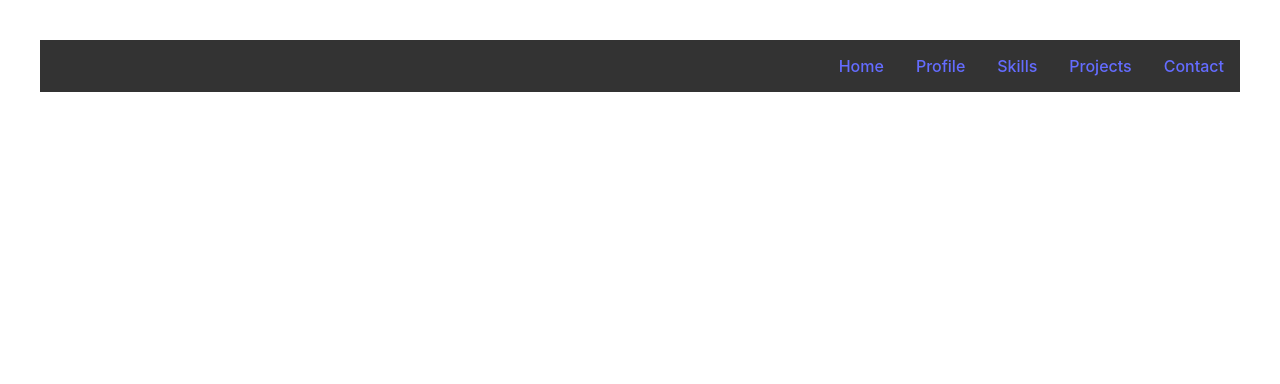
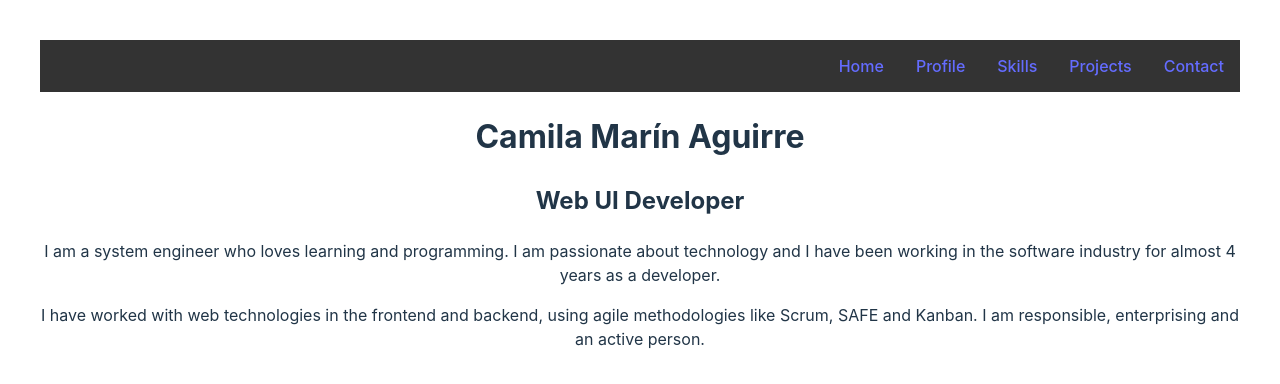
Before and after one commit to marincami/personal-portfolio, a React (Vite) app in the folder personal-portfolio/: page /profile in a window 1280 px wide. Shown: the top 384 px of the page. Built offline with nearby package versions, Linux system fonts and the light colour scheme.

Commit message:
removed package-lock and component modification

```diff
--- a/package.json
+++ /dev/null
@@ -1,5 +0,0 @@
-{
-  "dependencies": {
-    "react-icons": "^4.8.0"
-  }
-}
--- a/personal-portfolio/src/AppRouter.jsx
+++ b/personal-portfolio/src/AppRouter.jsx
@@ -27,6 +27,7 @@ import Contact from './Contact'
 import Home from './Home'
 import Profile from './Profile'
 import Skills from './Skills'
+import Projects from './Projects'
 // import data from "./data.json";
 
 export default function AppRouter({routes}) {
@@ -43,11 +44,13 @@ export default function AppRouter({routes}) {
 			case 'Skills':
 				component = Skills
 				break
+			case 'Projects':
+				component = Projects
+				break
 			default:
 				component = Home
 		}
 		return component
-
 	}
 
   return (
--- a/personal-portfolio/src/Profile.jsx
+++ b/personal-portfolio/src/Profile.jsx
@@ -1,26 +1,16 @@
-import React from 'react'
+import React from "react";
 
-export default function Profile() {
+export default function Profile({ about, experience, jobTitle, title }) {
   return (
     <div>
-			<div className='profile'>
-				<h1>Camila Marín Aguirre</h1>
-				<h2>Web UI Developer</h2>
+      <div className="profile">
+        <h1>{title}</h1>
+        <h2>{jobTitle}</h2>
       </div>
       <div className="about-section">
-				<p>
-					I am a system engineer who loves learning and programming.
-				</p>
-				<p>
-					I am passionate about technology
-					and I have been working in the software industry for almost 4 years as a developer.
-				</p>
-				<p>
-					I have worked with web technologies in the frontend and backend, using agile methodologies like
-					Scrum, SAFE and Kanban.
-					I am responsible, enterprising and an active person.
-				</p>
+        <p>{about}</p>
+        <p>{experience}</p>
       </div>
     </div>
-	)
+  );
 }
--- a/personal-portfolio/src/Skills.jsx
+++ b/personal-portfolio/src/Skills.jsx
@@ -1,6 +1,6 @@
 import React from 'react'
 
-export default function Skills() {
+export default function Skills({ skill }) {
 
 	return (
 		<div>
--- a/personal-portfolio/src/assets/data.json
+++ b/personal-portfolio/src/assets/data.json
@@ -28,6 +28,26 @@
           "icon": "instagram"
         }
       }
+    },
+    {
+      "path":"/profile",
+      "elementName": "Profile",
+      "props": {
+        "title": "Camila Marín Aguirre",
+        "jobTitle": "Web UI Developer",
+        "about": "I am a system engineer who loves learning and programming. I am passionate about technology and I have been working in the software industry for almost 4 years as a developer.",
+        "experience": "I have worked with web technologies in the frontend and backend, using agile methodologies like Scrum, SAFE and Kanban. I am responsible, enterprising and an active person."
+      }
+    },
+    {
+      "path":"/skills",
+      "elementName": "Skills",
+      "props": {
+        "skill": "HTML5",
+        "skill": "CSS3",
+        "about": "I am a system engineer who loves learning and programming. I am passionate about technology and I have been working in the software industry for almost 4 years as a developer.",
+        "experience": "I have worked with web technologies in the frontend and backend, using agile methodologies like Scrum, SAFE and Kanban. I am responsible, enterprising and an active person."
+      }
     }
 	]
 }
```
Also changed, not shown: 1 other file (tests, documents, lock files or other folders). Lines whose indentation alone changed are shown as unchanged.
